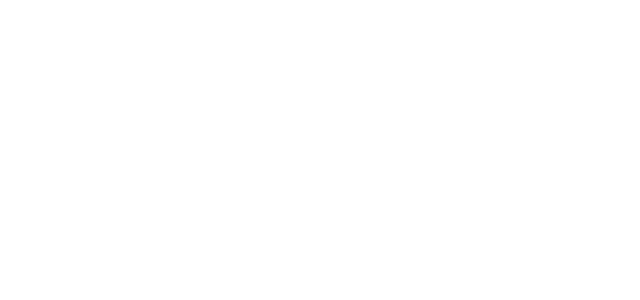
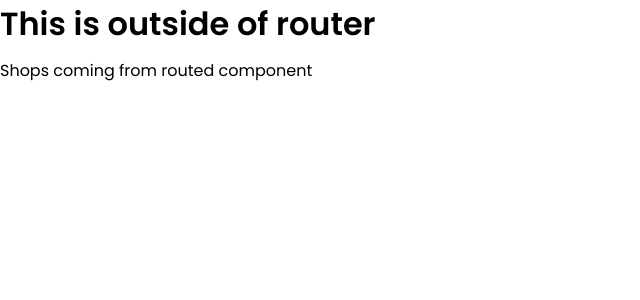
Before and after one commit to dipankarX86/lsrapp, a React (Create React App) app in the folder resources/dashboard/: page /#/shops in a window 1280 px wide. Before the commit this address had no page. Shown: the top 300 px of the page, without its empty margins (0-640 px from the left). Built offline with nearby package versions, Linux system fonts and the light colour scheme.

Commit message:
npm reinstall and production build routes not working problem solved

```diff
--- a/resources/dashboard/package.json
+++ b/resources/dashboard/package.json
@@ -39,5 +39,5 @@
       "last 1 safari version"
     ]
   },
-  "homepage": "http://localhost/dashboard/"
+  "homepage": "http://lsrapp.test/dashboard/"
 }
--- a/resources/dashboard/src/App.js
+++ b/resources/dashboard/src/App.js
@@ -1,4 +1,4 @@
-import {BrowserRouter as Router, Routes, Route} from 'react-router-dom'
+import {HashRouter as Router, Routes, Route} from 'react-router-dom'
 import CreateShop from './pages/shops/CreateShop';
 import EditShop from './pages/shops/EditShop';
 import Shop from './pages/shops/Shop';
@@ -7,12 +7,13 @@ import Shops from './pages/shops/Shops';
 function App() {
   return (
     <>
+      <h1>This is outside of router</h1>
       <Router>
         <Routes>
-          <Route path='/dashboard/shops' element={<Shops />} />
-          <Route path='/dashboard/shops/1' element={<Shop />} />
-          <Route path='/dashboard/shops/create' element={<CreateShop />} />
-          <Route path='/dashboard/shops/edit/1' element={<EditShop />} />
+          <Route path='/shops' element={<Shops />} />
+          <Route path='/shops/1' element={<Shop />} />
+          <Route path='/shops/create' element={<CreateShop />} />
+          <Route path='/shops/edit/1' element={<EditShop />} />
         </Routes>
       </Router>
     </>
@@ -20,3 +21,4 @@ function App() {
 }
 
 export default App;
+// dashboard
--- a/resources/dashboard/src/pages/shops/Shops.jsx
+++ b/resources/dashboard/src/pages/shops/Shops.jsx
@@ -1,7 +1,7 @@
 
 function Shops() {
   return (
-    <div>Shops</div>
+    <div>Shops coming from routed component</div>
   )
 }
 
```
Also changed, not shown: 1 other file (tests, documents, lock files or other folders).
